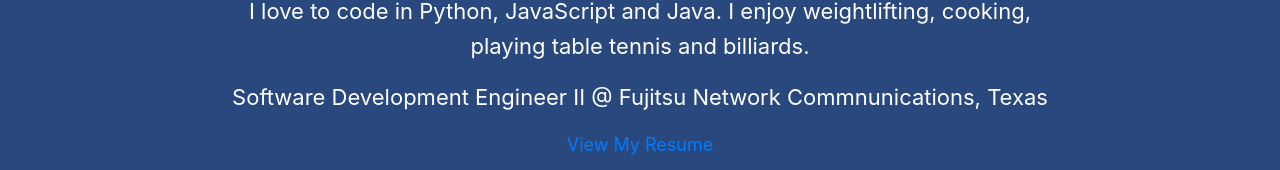
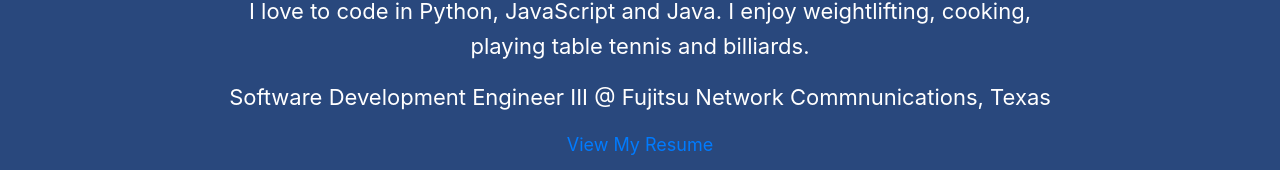
Before and after one commit to ganeshcodes/ganeshcodes.github.io, a website with bundled scripts: page index.html in a window 1280 px wide. Shown: the part 388-558 px from the top of the page. Built offline with nearby package versions, Linux system fonts and the light colour scheme.

Commit message:
Update index.html
updated job title to level 3

```diff
--- a/index.html
+++ b/index.html
@@ -66,7 +66,7 @@
           ">
               <h1 class="brand-heading">Ganeshbabu Thavasimuthu</h1>
               <p class="intro-text">I love to code in Python, JavaScript and Java. I enjoy weightlifting, cooking, playing table tennis and billiards. </p>
-              <p class="intro-text">Software Development Engineer II @ Fujitsu Network Commnunications, Texas</p>
+              <p class="intro-text">Software Development Engineer III @ Fujitsu Network Commnunications, Texas</p>
               <p><a href="./ganeshbaburesume.pdf" target="_blank">View My Resume</a></p>
               <a href="#about" class="btn btn-circle js-scroll-trigger">
                 <i class="fa fa-angle-double-down animated"></i>
```
